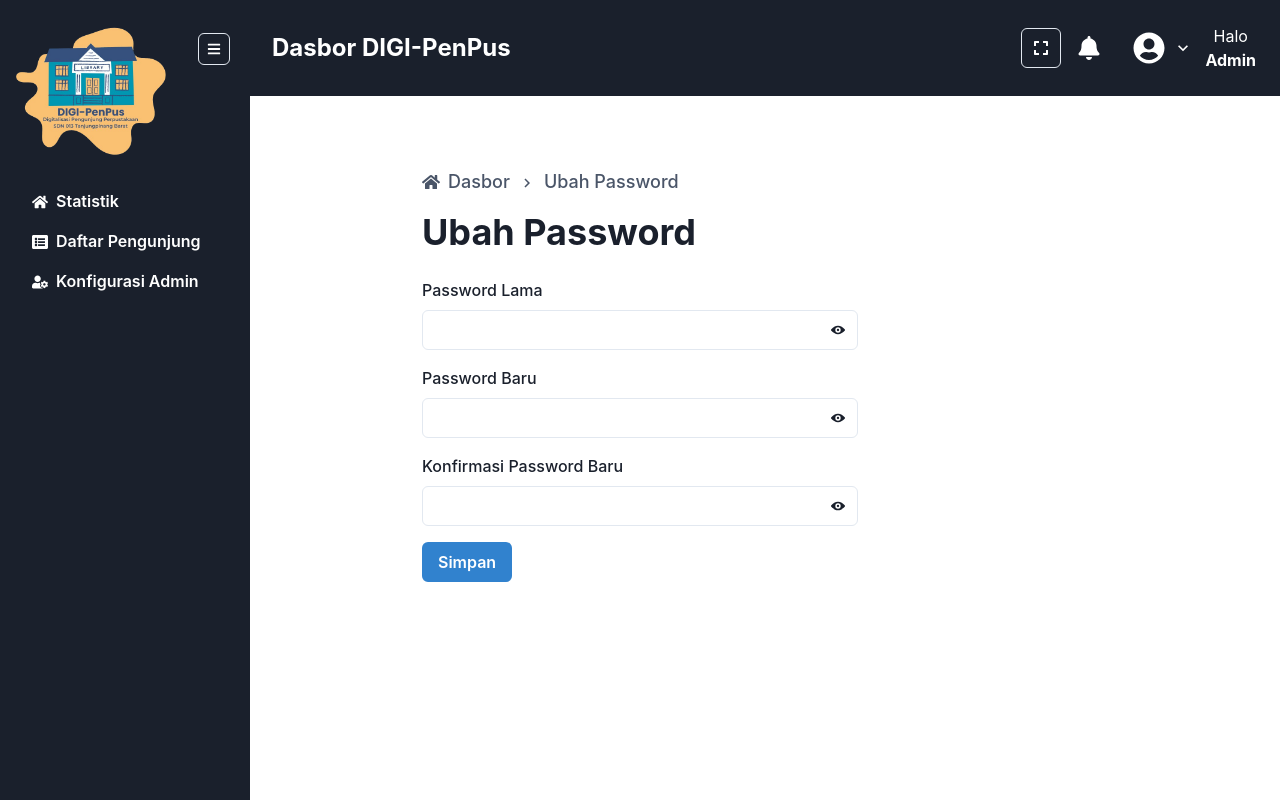
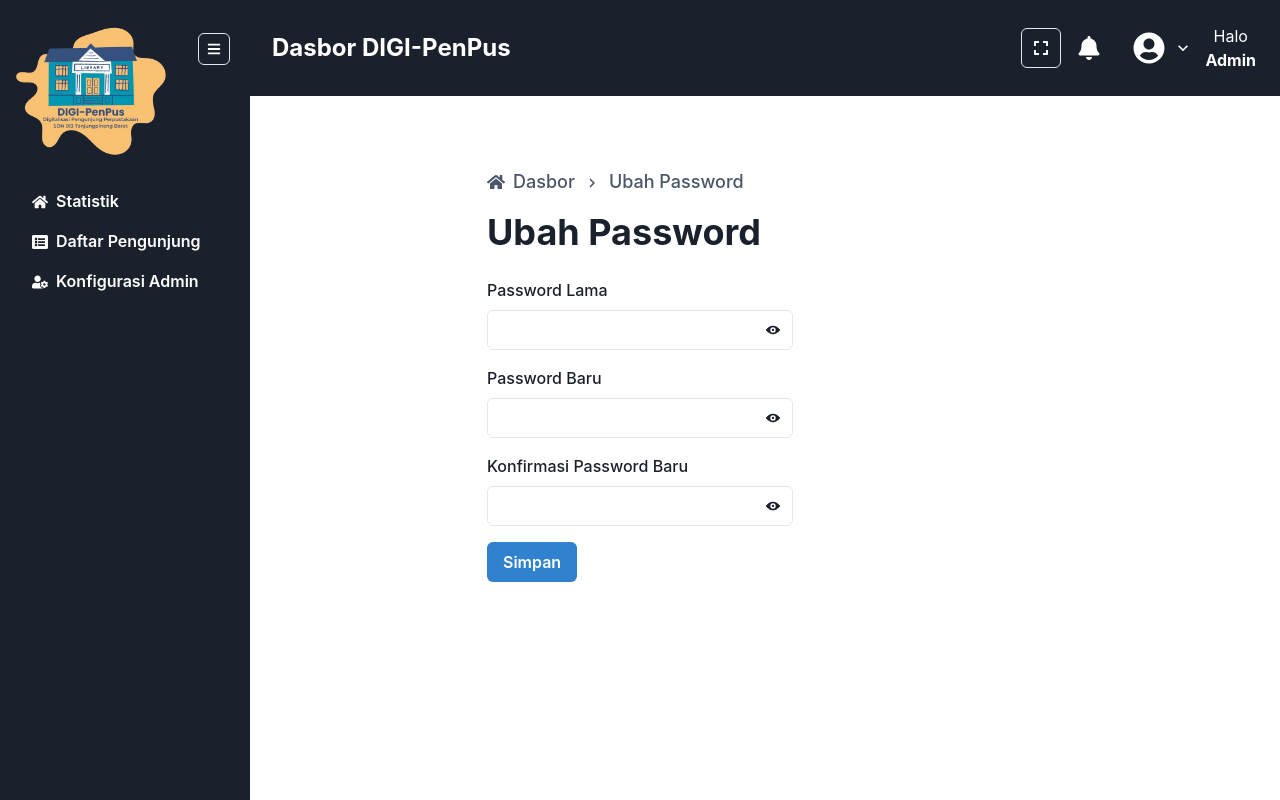
Before and after one commit to Yoga-Syahputra/perpus-sdn013tpibarat, a React (Vite) app in the folder client/: page /change-password in a window 1280 px wide. Built offline with nearby package versions, Linux system fonts and the light colour scheme; sample sign-in values are in the browser's storage.

Commit message:
fix: adjust layouting

```diff
--- a/client/src/pages/UbahPassword.jsx
+++ b/client/src/pages/UbahPassword.jsx
@@ -76,7 +76,7 @@ const UbahPassword = () => {
   };
 
   return (
-    <Box minH="100vh">
+   <Flex direction="column" h="100vh">
       <Navbar
         toggleSidebar={toggleSidebar}
         isSidebarOpen={isSidebarOpen}
@@ -176,7 +176,7 @@ const UbahPassword = () => {
           Simpan
         </Button>
       </Box>
-    </Box>
+    </Flex>
   );
 };
 
```
